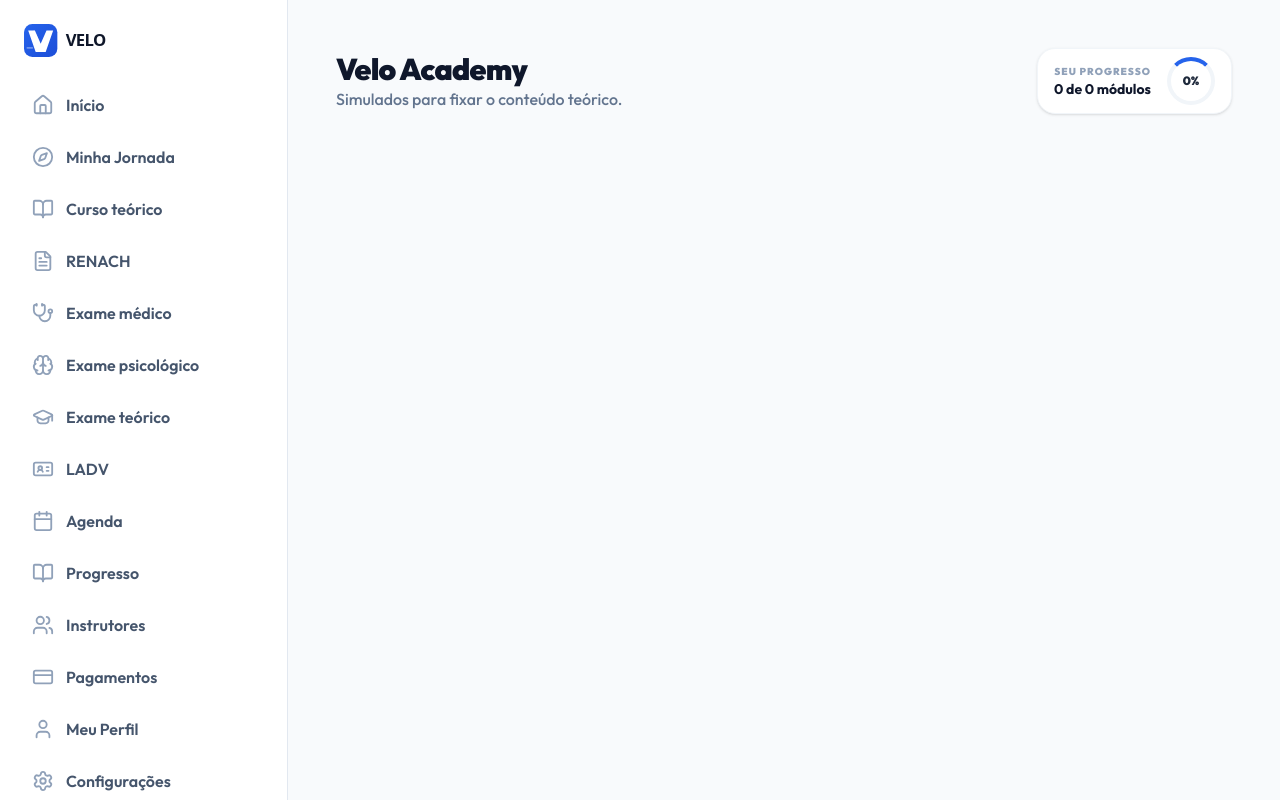
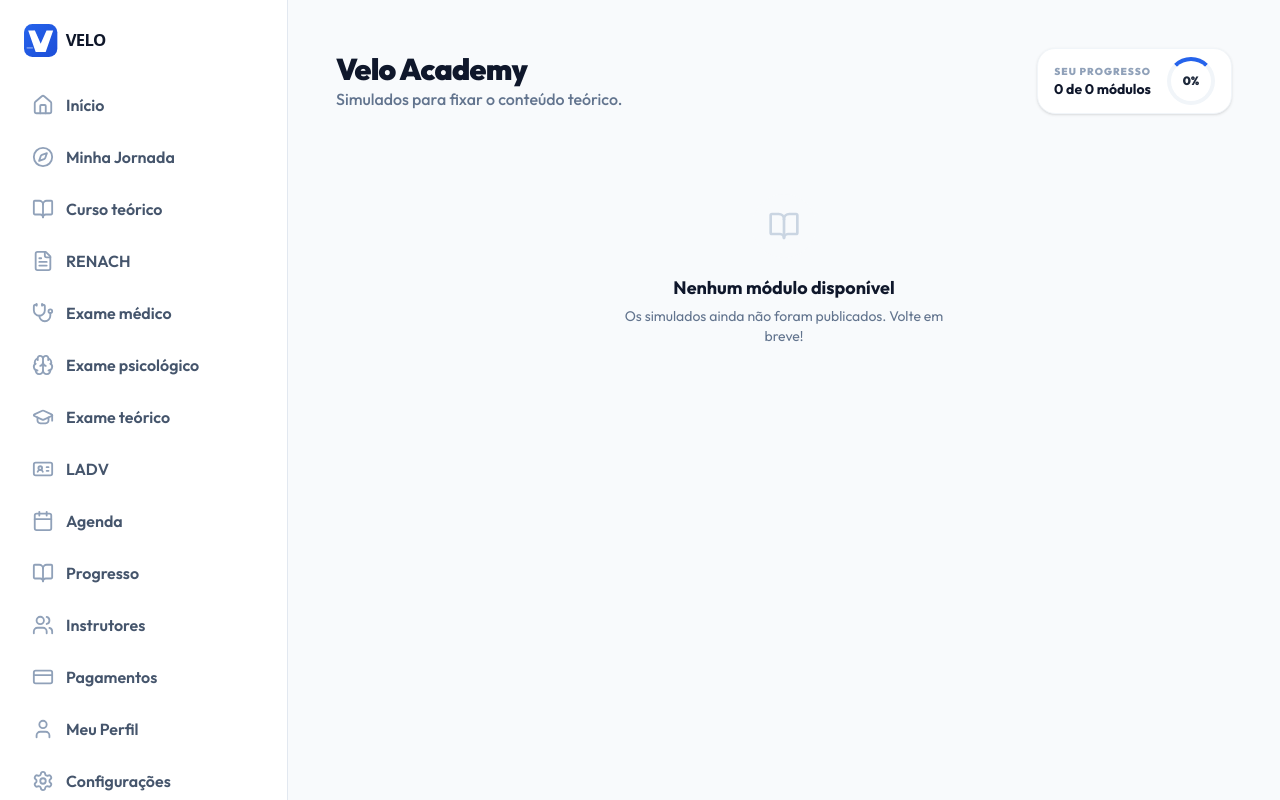
Before and after one commit to Joao-Assis1/velo-front-end, a Next.js app: page /app/student/academy in a window 1280 px wide. Built offline with nearby package versions, Linux system fonts and the light colour scheme.

Commit message:
fix(academy): exibe empty state quando não há módulos disponíveis

```diff
--- a/src/app/app/student/academy/page.tsx
+++ b/src/app/app/student/academy/page.tsx
@@ -8,11 +8,13 @@
   Clock,
   ChevronLeft,
   ChevronRight,
-  HelpCircle
+  HelpCircle,
+  BookOpen
 } from 'lucide-react';
 import { cn } from '@/lib/utils';
 import { Card } from '@/components/ui-custom';
 import { QuizModule } from '@/components/features/QuizModule';
+import { EmptyState } from '@/components/ui-custom/EmptyState';
 import { useApp } from '@/context/AppContext';
 import { submitAcademyScoreAction } from '@/lib/actions/academy';
 
@@ -74,6 +76,13 @@
             </div>
 
             <div className="grid grid-cols-1 gap-4">
+              {academyModules.length === 0 && (
+                <EmptyState
+                  icon={BookOpen}
+                  title="Nenhum módulo disponível"
+                  description="Os simulados ainda não foram publicados. Volte em breve!"
+                />
+              )}
               {academyModules.map((module, i) => {
                 const isCompleted = module.progress === 100;
                 return (
```
